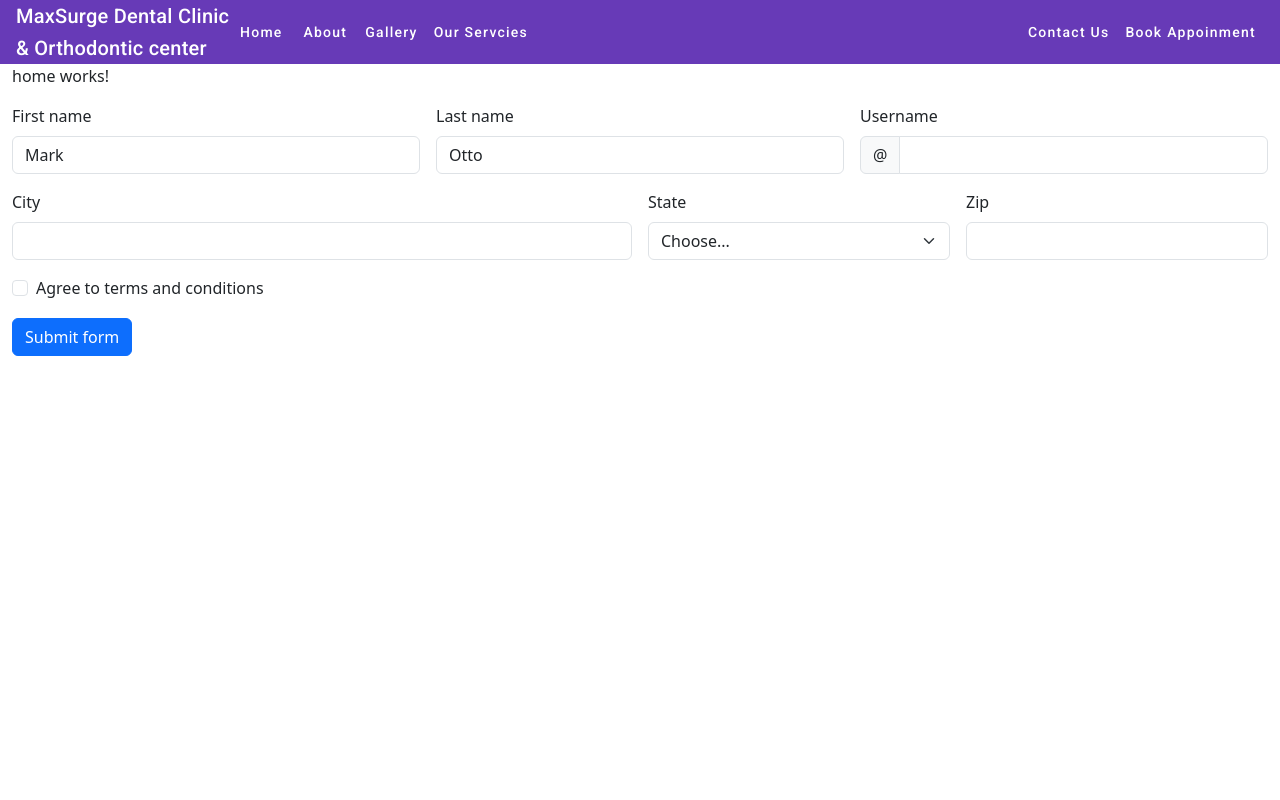
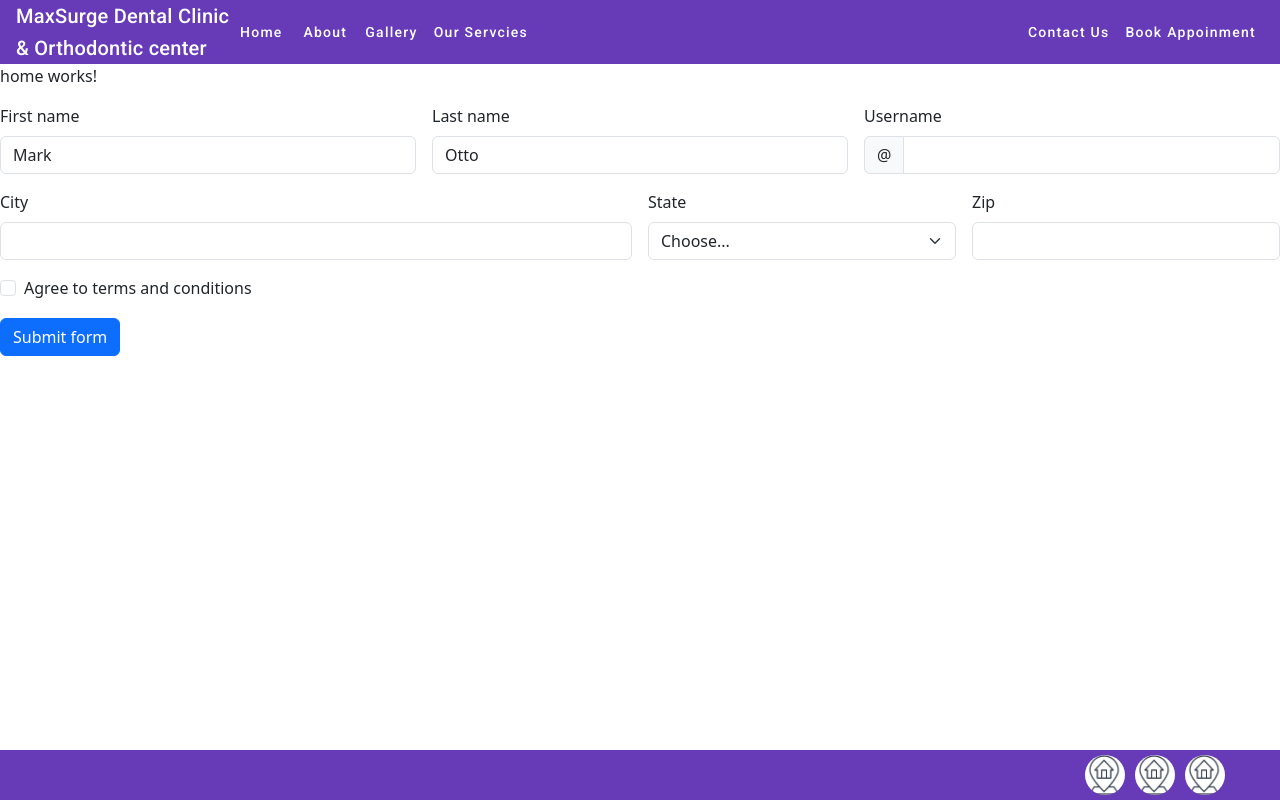
Before and after one commit to Mihitgandhi/dental-application, an Angular app: page /home in a window 1280 px wide. Built offline with nearby package versions, Linux system fonts and the light colour scheme.

Commit message:
Common Header and Footer

```diff
--- a/src/app/app-routing.module.ts
+++ b/src/app/app-routing.module.ts
@@ -11,7 +11,7 @@
 const routes: Routes = [
   {
     path: '',
-    component: HeaderComponent,
+    component: HomeComponent,
     pathMatch: 'prefix',
     children: [
       {
--- a/src/app/app.component.html
+++ b/src/app/app.component.html
@@ -1 +1,3 @@
+<app-header></app-header>
 <router-outlet></router-outlet>
+<app-footer></app-footer>
--- a/src/app/app.module.ts
+++ b/src/app/app.module.ts
@@ -16,6 +16,7 @@
 import { ContactUsComponent } from './components/contact-us/contact-us.component';
 import { BookAppoinmentComponent } from './components/book-appoinment/book-appoinment.component';
 import { NgbModule, NgbCarouselModule } from '@ng-bootstrap/ng-bootstrap';
+import { FooterComponent } from './components/footer/footer.component';
 
 @NgModule({
   declarations: [
@@ -26,7 +27,8 @@
     GalleryComponent,
     DentalServicesComponent,
     ContactUsComponent,
-    BookAppoinmentComponent
+    BookAppoinmentComponent,
+    FooterComponent
   ],
   imports: [
     BrowserModule,
--- /dev/null
+++ b/src/app/components/footer/footer.component.html
@@ -0,0 +1,11 @@
+<div class="footer">
+    <a target="_blank" href="https:/www.google.com">
+        <img src="../../../assets/images/addressSymbol.jpg">
+    </a>
+    <a target="_blank" href="https:/www.google.com">
+        <img src="../../../assets/images/addressSymbol.jpg">
+    </a>
+    <a target="_blank" href="https:/www.google.com">
+        <img src="../../../assets/images/addressSymbol.jpg">
+    </a>
+  </div>
--- /dev/null
+++ b/src/app/components/footer/footer.component.scss
@@ -0,0 +1,21 @@
+.footer {
+    position: fixed;
+    left: 0;
+    bottom: 0;
+    width: 100%;
+    background-color: #673ab7;
+    color: white;
+    text-align: right;
+    padding-right: 50px;
+ }
+
+img:hover{
+    opacity: 0.7;
+ }
+
+ img{
+    height: 50px;
+    width: 50px;
+    padding: 5px;
+    border-radius: 50%;
+ }
--- a/src/app/components/header/header.component.html
+++ b/src/app/components/header/header.component.html
@@ -1,5 +1,3 @@
-<!-- Add Navbar here -->
-<!-- <p>Common Navbar should be added here!</p> -->
 <div>
     <mat-toolbar color="primary" backgroundColor="primary">
         <span>MaxSurge Dental Clinic <br> & Orthodontic center</span>
@@ -17,6 +15,3 @@
         <a mat-button routerLink="/book-appoinment"> Book Appoinment</a>
     </mat-toolbar>
 </div>
-<div class="container-fluid theme-body-outline">
-    <router-outlet></router-outlet>
-</div>
```
Also changed, not shown: src/app/components/footer/footer.component.ts (added, +10 -0 lines), 1 other file (tests, documents, lock files or other folders).
